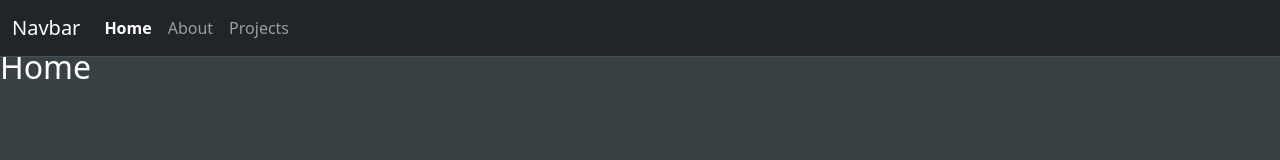
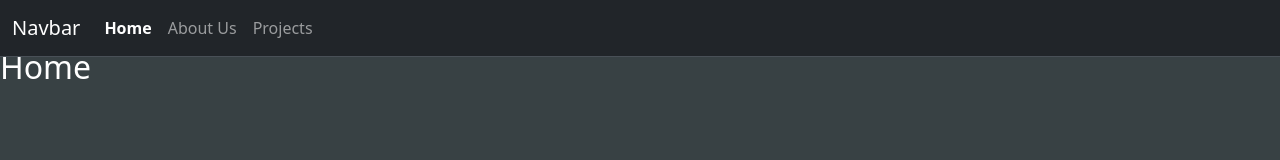
Before and after one commit to AleDiBernardo/vite-boolfolio, a Vue app: page / in a window 1280 px wide. Shown: the top 160 px of the page. Built offline with nearby package versions, Linux system fonts and the light colour scheme.

Commit message:
feat: imported routes dinamically with label

```diff
--- a/src/components/AppProjectHeader.vue
+++ b/src/components/AppProjectHeader.vue
@@ -18,15 +18,15 @@
       </button>
       <div class="collapse navbar-collapse" id="navbarNav">
         <ul class="navbar-nav">
-          <li class="nav-item">
-            <router-link class="nav-link" :to="'/'">Home</router-link>
+          <li class="nav-item" v-for="route in navigableRoutes" :key="route.path">
+            <router-link class="nav-link" :to="route.path">{{ route.label }}</router-link>
           </li>
-          <li class="nav-item">
+          <!-- <li class="nav-item">
             <router-link class="nav-link" :to="'/about-us'">About</router-link>
           </li>
           <li class="nav-item">
             <router-link class="nav-link" :to="'/projects'">Projects</router-link>
-          </li>
+          </li> -->
         </ul>
       </div>
     </div>
@@ -34,7 +34,14 @@
 </template>
 
 <script>
-export default {};
+import { routes } from '../router.js';
+export default {
+    data(){
+        return{
+            navigableRoutes: routes.filter(route => route.label)
+        }
+    }
+};
 </script>
 
 <style>
--- a/src/router.js
+++ b/src/router.js
@@ -1,31 +1,32 @@
-import { createRouter, createWebHistory } from 'vue-router'
-import AboutUsPage from './style/pages/AboutUsPage.vue'
-import HomePage from './style/pages/HomePage.vue'
-import ProjectsPage from './style/pages/ProjectsPage.vue'
+import { createRouter, createWebHistory } from "vue-router";
+import AboutUsPage from "./style/pages/AboutUsPage.vue";
+import HomePage from "./style/pages/HomePage.vue";
+import ProjectsPage from "./style/pages/ProjectsPage.vue";
 
-
-
-const routes = [
+export const routes = [
   {
-        path: '/',
-        name: 'Home',
-        component:  HomePage
+    path: "/",
+    name: "home",
+    label: "Home",
+    component: HomePage,
   },
   {
-        path: '/about-us',
-        name: 'About Us',
-        component:  AboutUsPage
+    path: "/about-us",
+    name: "about us",
+    label: "About Us",
+    component: AboutUsPage,
   },
   {
-        path: '/projects',
-        name: 'Projects',
-        component:  ProjectsPage
+    path: "/projects",
+    name: "projects",
+    label: "Projects",
+    component: ProjectsPage,
   },
-]
+];
 
 const router = createRouter({
-    history: createWebHistory('/'),
-    routes
-  })
+  history: createWebHistory("/"),
+  routes,
+});
 
-export default router
+export default router;
```
Lines whose indentation alone changed are shown as unchanged.
